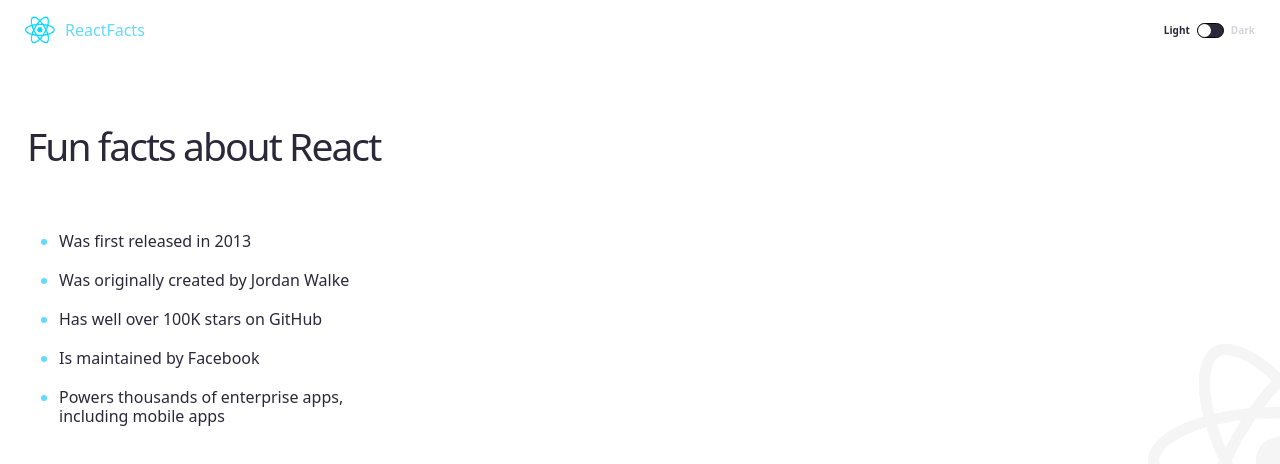
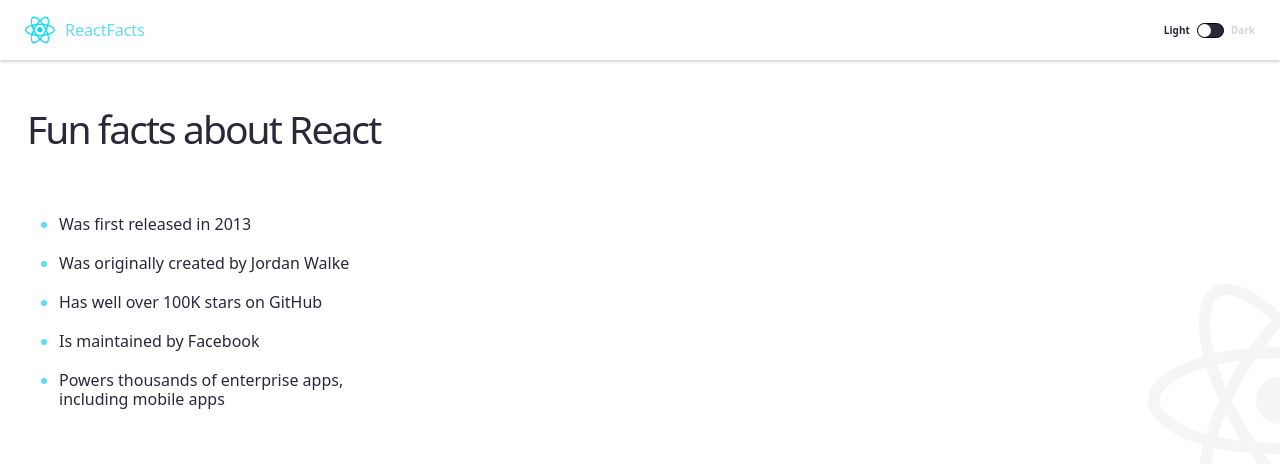
Before and after one commit to josueahadi/react-facts-page, a React app: page / in a window 1280 px wide. Shown: the top 464 px of the page. Built offline with nearby package versions, Linux system fonts and the light colour scheme; the HTML template or start-up script is replaced by a standard one.

Commit message:
refactor

```diff
--- a/src/index.css
+++ b/src/index.css
@@ -29,6 +29,7 @@
     box-shadow: 0px 1px 4px rgba(0, 0, 0, 0.25);
     z-index: 1;
     width: 100%;
+    position: absolute;
 }
 
 nav.dark {
@@ -111,7 +112,7 @@
 
 /* MAIN styles */
 main {
-    padding: 57px 27px;
+    padding: 100px 27px;
     background-image: url("public/react-icon-light.png");
     background-repeat: no-repeat;
     background-position: right center;
```
